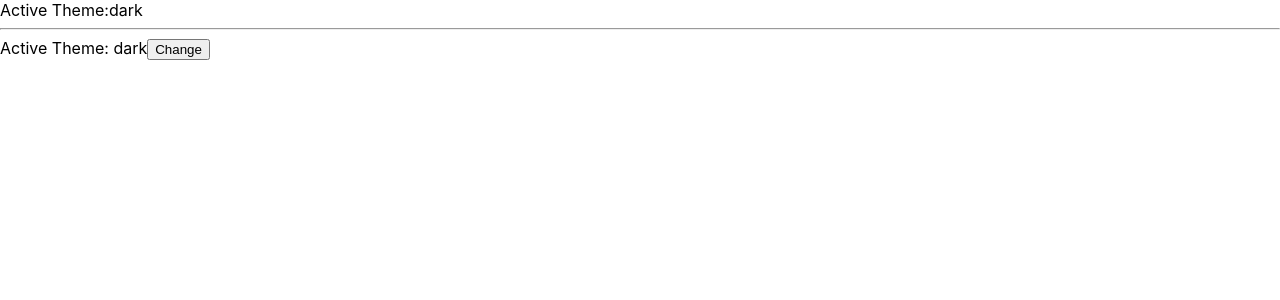
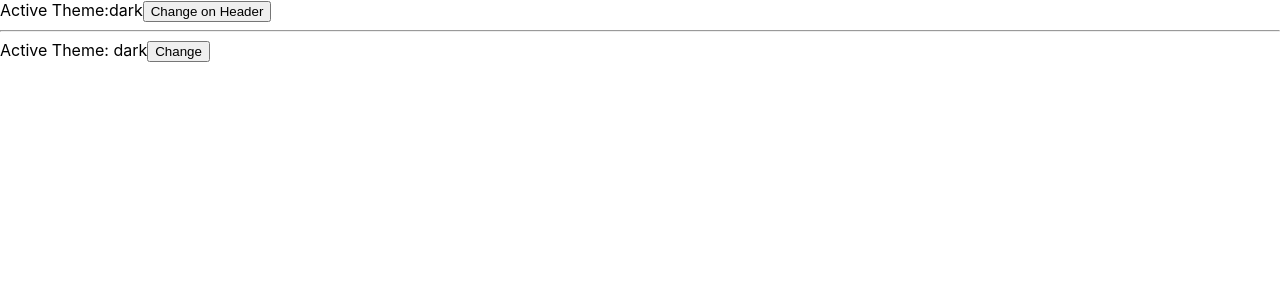
Before and after one commit to cmrktmr/context-react, a React (Create React App) app: page / in a window 1280 px wide. Shown: the top 300 px of the page. Built offline with nearby package versions, Linux system fonts and the light colour scheme.

Commit message:
header context added

```diff
--- a/src/components/Header.js
+++ b/src/components/Header.js
@@ -9,6 +9,7 @@ function Header() {
     return (
         <div>
             Active Theme:{theme}
+            <button onClick={() => setTheme(theme === "light" ? "dark" : "light")}>Change on Header</button>
         </div>
     )
 }
```
